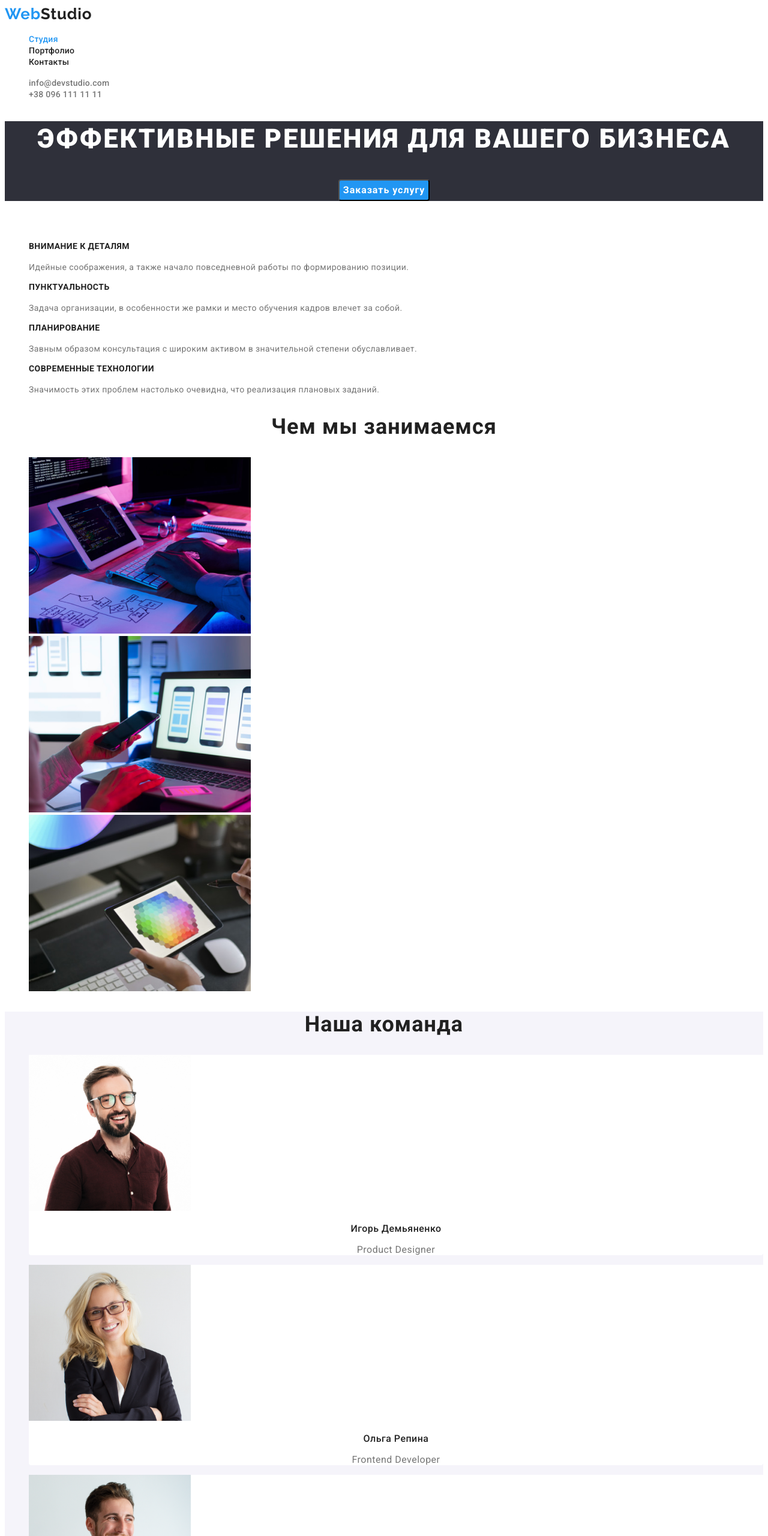
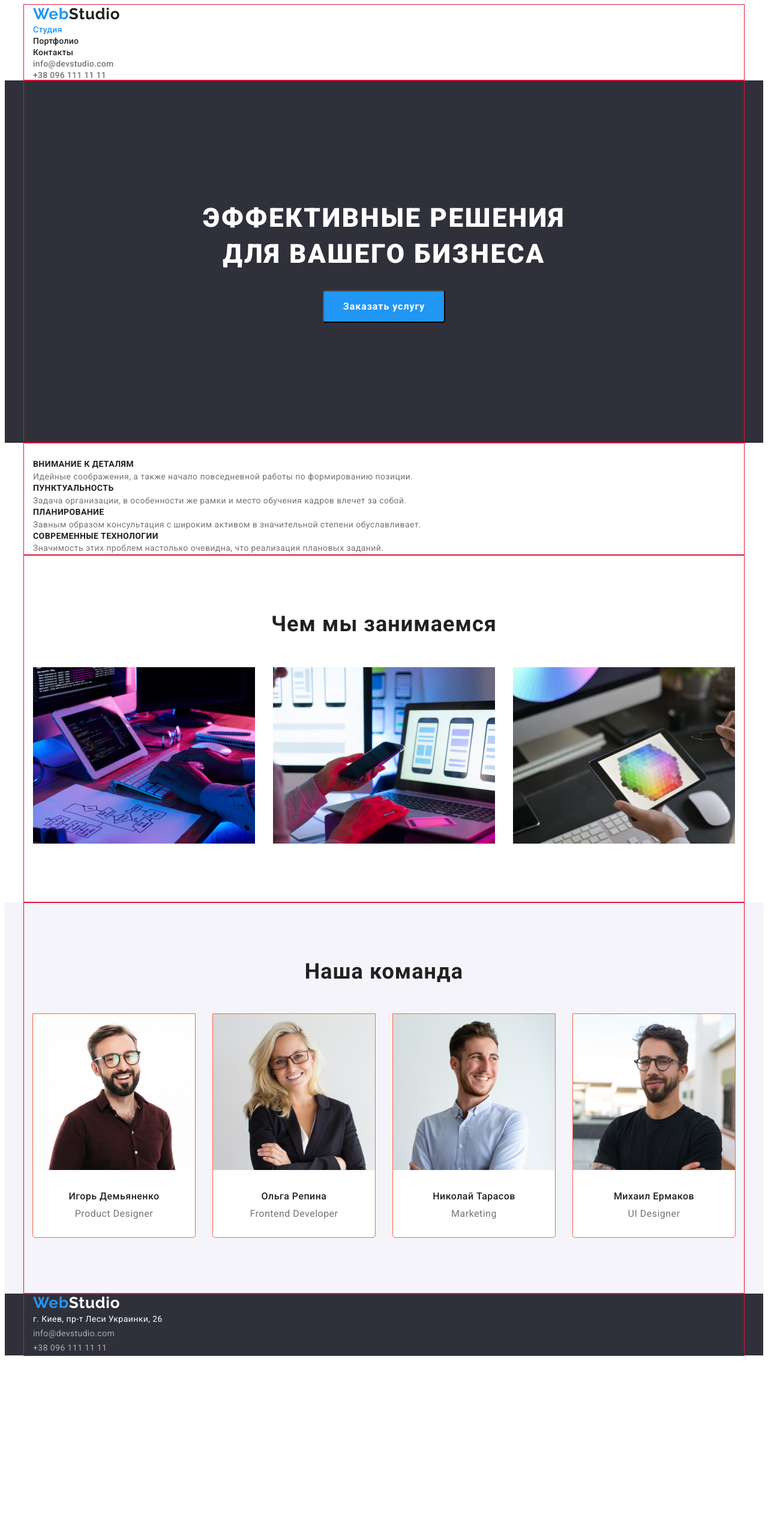
Before and after one commit to SuhakMV/goit-markup-hw-03, a plain HTML site: page index.html in a window 1280 px wide. Shown: the top 2560 px of the page at 60% size. After the commit the page ends 2267 px from the top, so only its background shows below. Drawn offline with Linux system fonts and the light colour scheme.

Commit message:
15480905

```diff
--- a/css/styles.css
+++ b/css/styles.css
@@ -6,6 +6,27 @@
 body
     {font-family: 'Roboto', 'sans-serif';
     color: var(--primary-text-color);}
+
+*, ::after, ::before {box-sizing: border-box;}
+
+.container {
+    outline: 1px solid crimson;
+    width: 1200px;
+    padding-left: 15px;
+    padding-right: 15px;
+    margin: 0 auto;}
+
+h1,h2,h3 {
+    margin: 0;
+    padding: 0;}
+
+p {
+    margin: 0;
+    padding: 0;}
+
+ul {
+    margin: 0;
+    padding: 0;}
 
 /*First Page*/
 /*Header section*/
@@ -66,7 +87,9 @@ body
     line-height: 1.36;
     letter-spacing: 0.06em;
     text-transform: uppercase;
-    color: #FFFFFF;}
+    color: #FFFFFF;
+    padding-top: 200px;
+    margin-bottom: 30px;}
 
 .btn-order {
     font-family: 'Roboto';
@@ -78,7 +101,9 @@ body
     border-radius: 4px;
     background-color: #2196F3;
     color: #FFFFFF;
-    cursor: pointer;}
+    cursor: pointer;
+    padding: 10px 32px;
+    margin-bottom: 200px;}
 
 .btn-order:hover,
 .btn-order:focus {color:#2196F3;
@@ -111,20 +136,40 @@ body
     line-height: 1.17;
     text-align: center;
     letter-spacing: 0.03em;
-    color: var(--primary-title-color);}
+    color: var(--primary-title-color);
+    padding-top: 94px;
+    margin-bottom: 50px;}
 
 .section-title::first-letter {text-transform: capitalize;}
 
-.work-list {list-style: none;}
+.work-list {
+    list-style: none;
+    display: flex;
+    flex-wrap: wrap;}
+
+.work-item {
+    margin-right: 30px;
+    margin-bottom: 94px;}
+
+.work-item:nth-child(3n) {margin-right:0px;}
 
 /*Team section*/
 .team {background-color: #F5F4FA;}
 
 .team-item {
+    outline: 1px solid tomato;
     border-radius: 0px 0px 4px 4px;
-    background-color: #FFFFFF;}
+    background-color: #FFFFFF;
+    width: 270px;
+    margin-right: 30px;
+    margin-bottom: 94px;}
 
-.team-list {list-style: none;}
+.team-item:nth-child(4n) {margin-right: 0;}
+
+.team-list {
+    list-style: none;
+    display: flex;
+    flex-wrap: wrap;}
 
 .team-title {
     font-size: 16px;
@@ -133,12 +178,15 @@ body
     line-height: 1.19;
     text-align: center;
     letter-spacing: 0.03em;
-    color: var(--primary-title-color);}
+    color: var(--primary-title-color);
+    margin-top: 30px;
+    margin-bottom: 10px;}
 
 .team-text {
     line-height: 1.19;
     text-align: center;
-    letter-spacing: 0.03em;}
+    letter-spacing: 0.03em;
+    margin-bottom: 30px;}
 
 /*Footer section*/
 .page-footer {background-color: #2F303A;}
@@ -180,11 +228,24 @@ body
 .mail-portfolio {color: var(--primary-text-color);}
 
 /*Filter and portfolio section*/
+.filter {}
+
 .filter> .section-title {display: none;}
 
-.filter-list {list-style: none;}
+.filter-list {
+    list-style: none;
+    display: flex;
+    align-items: center;
+    justify-content: center;
+    padding-bottom: 50px;}
 
-.btn-item {text-align: left;}
+.btn-item {
+    text-align: left;
+    margin-right: 8px;}
+
+.btn-item:last-child {
+    margin-right: 0;
+}
 
 .btn {
     font-family: 'Roboto';
@@ -208,19 +269,38 @@ body
     color:#FFFFFF;}
 
 /*Portfolio*/
-.portfolio-list {list-style: none;}
+.portfolio-list {
+    list-style: none;
+    display: flex;
+    flex-wrap: wrap;
+    /*justify-content: space-between;*/}
 
 .portfolio-item {
-    background: #FFFFFF;}
+    outline: 1px solid tomato;
+    background: #FFFFFF;
+    width: 370px;
+    margin-right: 30px;
+    margin-bottom: 30px;}
+
+.portfolio-item:nth-child(3n) {
+    margin-right: 0px;}
+
+.portfolio-item:nth-last-child(-n+3) {
+    margin-bottom: 94px;}
 
 .portfolio-title {
     font-weight: 700;
     font-size: 18px;
     line-height: 2;
     letter-spacing: 0.06em;
-    color: var(--primary-title-color);}
+    color: var(--primary-title-color);
+    margin-top: 20px;
+    margin-bottom: 4px;
+    margin-left: 24px;}
 
 .portfolio-text {
     text-transform: capitalize;
     line-height: 1.88;
-    letter-spacing: 0.03em;}
+    letter-spacing: 0.03em;
+    margin-bottom: 20px;
+    margin-left: 24px;}
--- a/index.html
+++ b/index.html
@@ -12,6 +12,7 @@
   <body>
     <!-- Header section -->
     <header class="page-header">
+      <div class="container">
         <nav>
           <a href="/" lang="en" class="logo-first">Web<span class="logo-second">Studio</span></a>
           <ul class="nav-list">
@@ -24,16 +25,20 @@
           <li><a href="mailto:info@devstudio.com" class="link mail">info@devstudio.com</a></li>
           <li><a href="tel:+380961111111" class="link phone">+38 096 111 11 11</a></li>
         </ul>
+      </div>
     </header>
 
     <main>
     <!-- Hero section -->
       <section class="hero">
-        <h1 class="hero-title">эффективные решения для вашего бизнеса</h1>
+        <div class="container">
+            <h1 class="hero-title">эффективные решения <br/> для вашего бизнеса</h1>
             <button type="button" class="btn-order">Заказать услугу</button>
+          </div>
         </section>
       <!-- Features section -->
         <section>
+          <div class="container">
           <h2 class="features-title">features</h2>
           <ul class="feature-list">
             <li>
@@ -65,24 +70,28 @@
               </p>
             </li>
           </ul>
+        </div>
       </section>
     <!-- Work section -->
       <section>
+        <div class="container">
           <h2 class="section-title">чем мы занимаемся</h2>
           <ul class="work-list">
-          <li>
+            <li class="work-item">
               <img src="./images/photo_1.png" alt="desk-office" width="370" />
             </li>
-          <li>
+            <li class="work-item">
               <img src="./images/photo_2.png" alt="mobile phones" width="370" />
             </li>
-          <li>
+            <li class="work-item">
               <img src="./images/photo_3.png" alt="graphic-tablet" width="370" />
             </li>
           </ul>
+        </div>
       </section>
     <!-- Team section -->
       <section class="team">
+        <div class="container">
           <h2 class="section-title">наша команда</h2>
           <ul class="team-list">
             <li class="team-item">
@@ -109,10 +118,12 @@
               <p lang="en" class="team-text">UI Designer</p>
             </li>
           </ul>
+        </div>
       </section>
     </main>
     <!-- Footer section -->
     <footer class="page-footer">
+      <div class="container">
         <a href="/" lang="en" class="logo-first">Web<span class="logo-second">Studio</span></a>
         <address>
           <ul class="footer-list">
@@ -121,6 +132,7 @@
             <li><a href="tel:+380961111111" class="link phone">+38 096 111 11 11</a></li>
           </ul>
         </address>
+      </div>
     </footer>
   </body>
 </html>
```
Also changed, not shown: portfolio.html (+8 -0 lines). Lines whose indentation alone changed are shown as unchanged.
